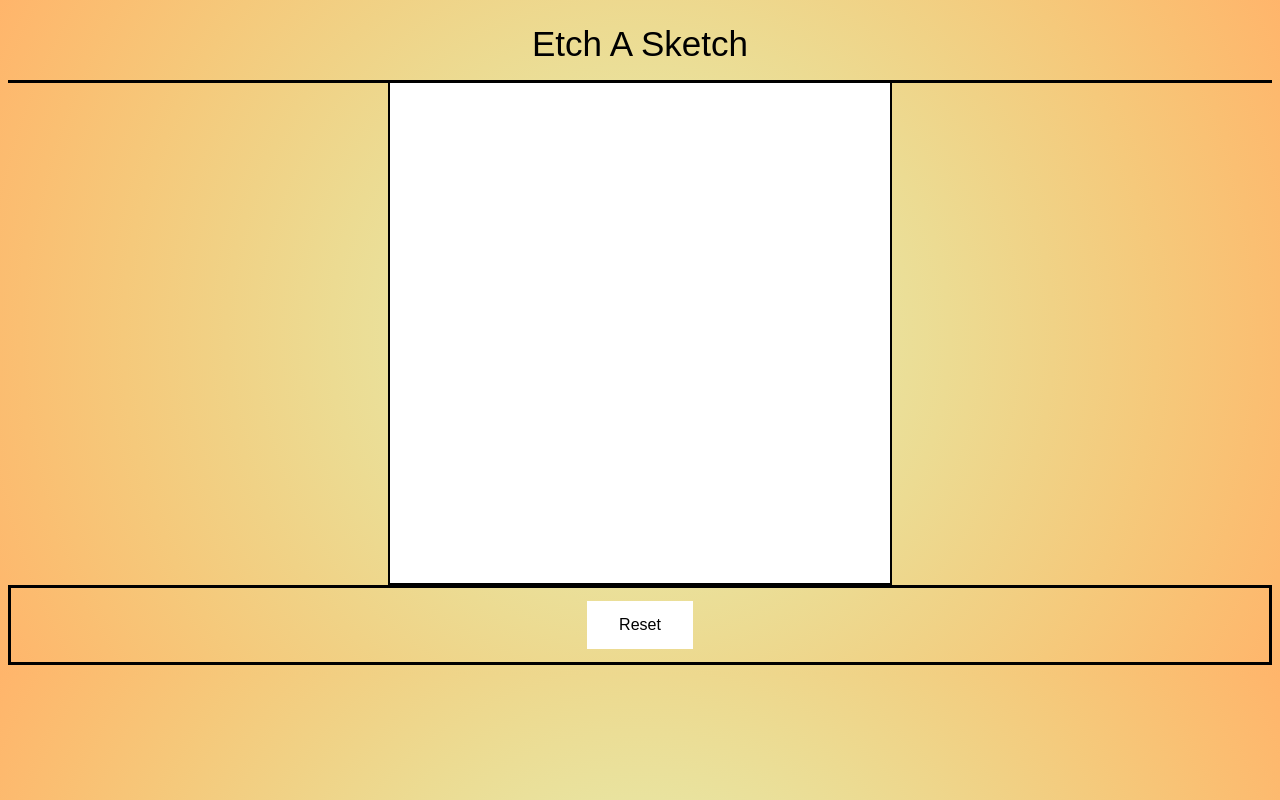
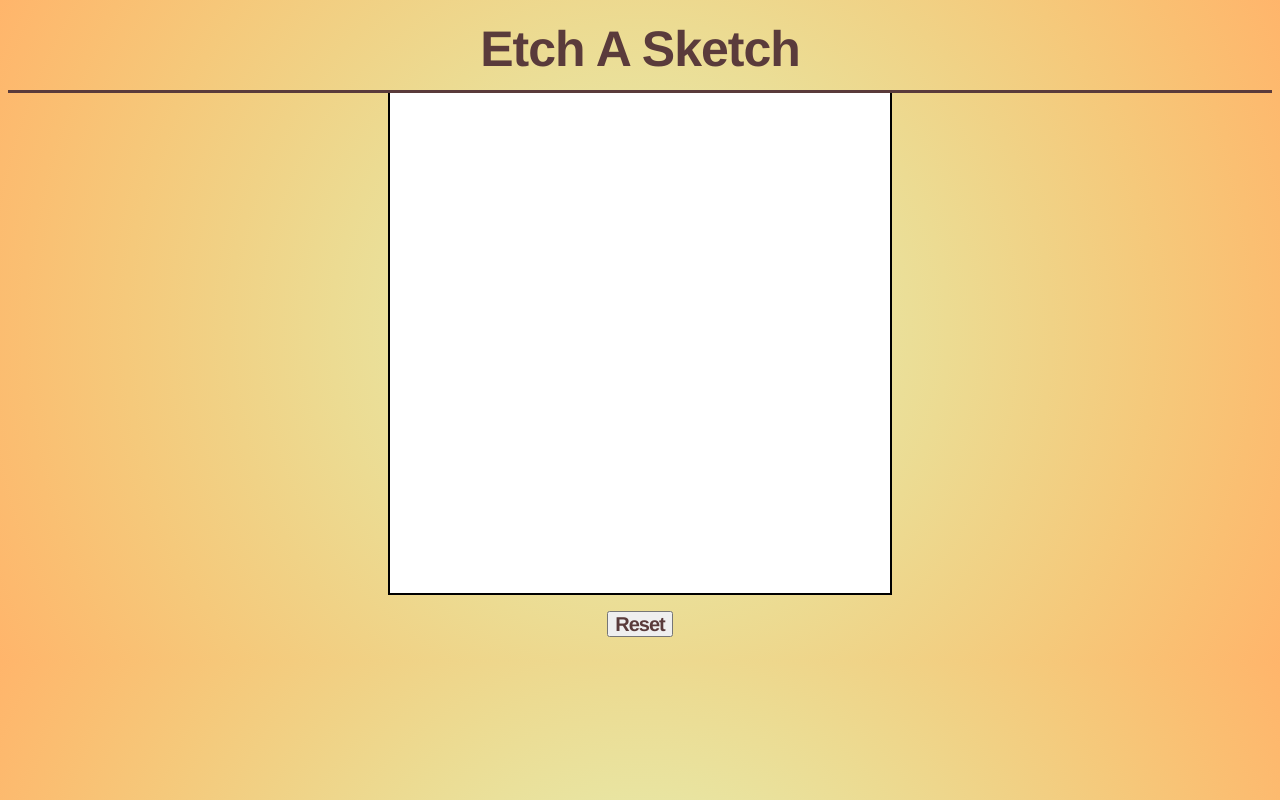
Before and after one commit to StewartLewis3133/etch-a-sketch, a plain HTML site: page index.html in a window 1280 px wide. Drawn offline with Linux system fonts and the light colour scheme.

Commit message:
Cleaned up CSS a little. Added comments to script.

```diff
--- a/scripts.js
+++ b/scripts.js
@@ -1,15 +1,17 @@
+//ETCH A SKETCH//
+
 const canvasContainerDiv = document.querySelector('#canvas-container');
-const resetButton = document.querySelector('#reset-button')
-resetButton.addEventListener('click', resetCanvas);
-let canvasSize = 16;
-
+//With parameter the square root of canvasSize, initializes the canvas
 function initializeCanvas(canvasSize) {
     let canvasSizeRoot = Math.sqrt(canvasSize);
+
+    //These two initialize the size of the grid
     canvasContainerDiv.style.gridTemplateColumns = `repeat(${canvasSizeRoot},
         1fr)`;
     canvasContainerDiv.style.gridTemplateRows = `repeat(${canvasSizeRoot},
         1fr)`;
 
+    //Creates the divs in the canvas-container and adds classes and id's
     for (let i = 0; i < canvasSize; i++) {
         let currentCell = document.createElement('div');
         currentCell.id = `${i + 1}`;
@@ -17,21 +19,29 @@ function initializeCanvas(canvasSize) {
         canvasContainerDiv.appendChild(currentCell);
     }
 
+    //Attaches an 'mouseenter' event listener to each div created above
     let canvasCells = document.querySelectorAll('.cell-new');
     canvasCells.forEach(cell => cell.addEventListener('mouseenter', draw));
 }
 
+//Switches the class of 'mouseenter'ed divs from cell-new to cell-drawn (changes color)
 function draw(cell) {
     cell.target.classList.add('cell-drawn')
     cell.target.classList.remove('cell-new');
 }
 
+const resetButton = document.querySelector('#reset-button')
+resetButton.addEventListener('click', resetCanvas);
+//START HERE//
+//Deletes the HTML of the #canvas containter and then calls initialize Canvas again
 function resetCanvas() {
     const canvasListClear = document.querySelector('#canvas-container');
     canvasListClear.innerHTML = '';
-    initializeCanvas(userInputSize());
+    initializeCanvas(16);
 }
 
+//Prompts user to decide canvas edge size
+//Does not accept strings or integers over 100
 function userInputSize() {
     let userCanvasSize = prompt('How many squares would you like per side?');
     console.log(userCanvasSize.typeof);
@@ -44,6 +54,5 @@ function userInputSize() {
     return userCanvasSize;
 }
 
-
-
+//First initialization
 initializeCanvas(36);
--- a/styles.css
+++ b/styles.css
@@ -4,8 +4,7 @@ body {
 
 header {
     text-align: center;
-    font-family: Arial, Helvetica, sans-serif;
-    font-size: 35px;
+    color: rgb(90, 59, 59); font-family: 'Helvetica Neue', sans-serif; font-size: 50px; font-weight: bold; letter-spacing: -1px; line-height: 1; text-align: center;
     border-style: solid;
     padding: 1rem;
     border-top: none;
@@ -51,22 +50,12 @@ header {
     justify-content: center;
     justify-self: center;
 
-    background-color: #ffffff; /* Green */
-    border: none;
-    color: rgb(0, 0, 0);
-    padding: 15px 32px;
-    text-align: center;
-    text-decoration: none;
-    font-size: 16px;
+    color: rgb(90, 59, 59); font-family: 'Helvetica Neue', sans-serif; font-size: 20px; font-weight: bold; letter-spacing: -1px; line-height: 1; text-align: center;
 }
 
 #button-rack {
-    padding: 0.8rem;
-    border-top: none;
-    border-left: none;
-    border-right: none;
+    padding: 1rem;
     align-items: center;
     justify-content: center;
-    border-style: solid;
     display: flex;
 }
```
